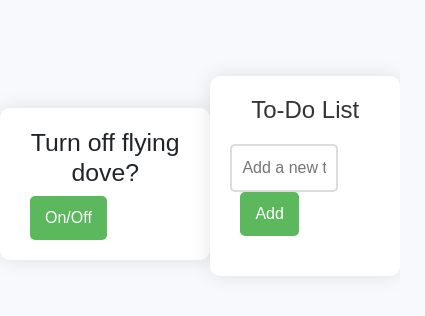
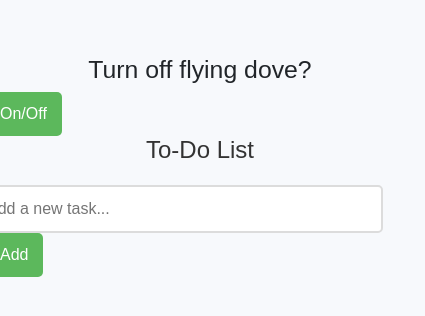
Before and after one commit to arimulligan/the-dove, a browser extension: page popup.html in a window 400 px wide. Shown: the part 246-562 px from the top of the page, 425 px wide, since content can reach past the window. Drawn offline with nearby package versions, Linux system fonts and the light colour scheme.

Commit message:
added flex box container for pop up

```diff
--- a/popup.html
+++ b/popup.html
@@ -7,17 +7,19 @@
         <link rel="stylesheet" href="popupStyles.css">
     </head>
     <body>
-        <div class="container mt-3" style="width: 450px;">
+        <div class="flex-container">
+            <div style="width: 450px; order:1">
                 <h2 class="text-center">Turn off flying dove?</h2>
                 <button id="onOrOff">On/Off</button>
             </div>
-        <div class="container">
+            <div style="order: 2">
                 <h1>To-Do List</h1>
                 <div>
                     <input type="text" id="taskInput" placeholder="Add a new task...">
                     <button id="addTaskButton">Add</button>
                 </div>
                 <ul id="taskList"></ul>
+            </div>
         </div>
         <!-- This is in the last milestone -->
         <!-- <h1>URL Blocker</h1>
```
Lines whose indentation alone changed are shown as unchanged.
